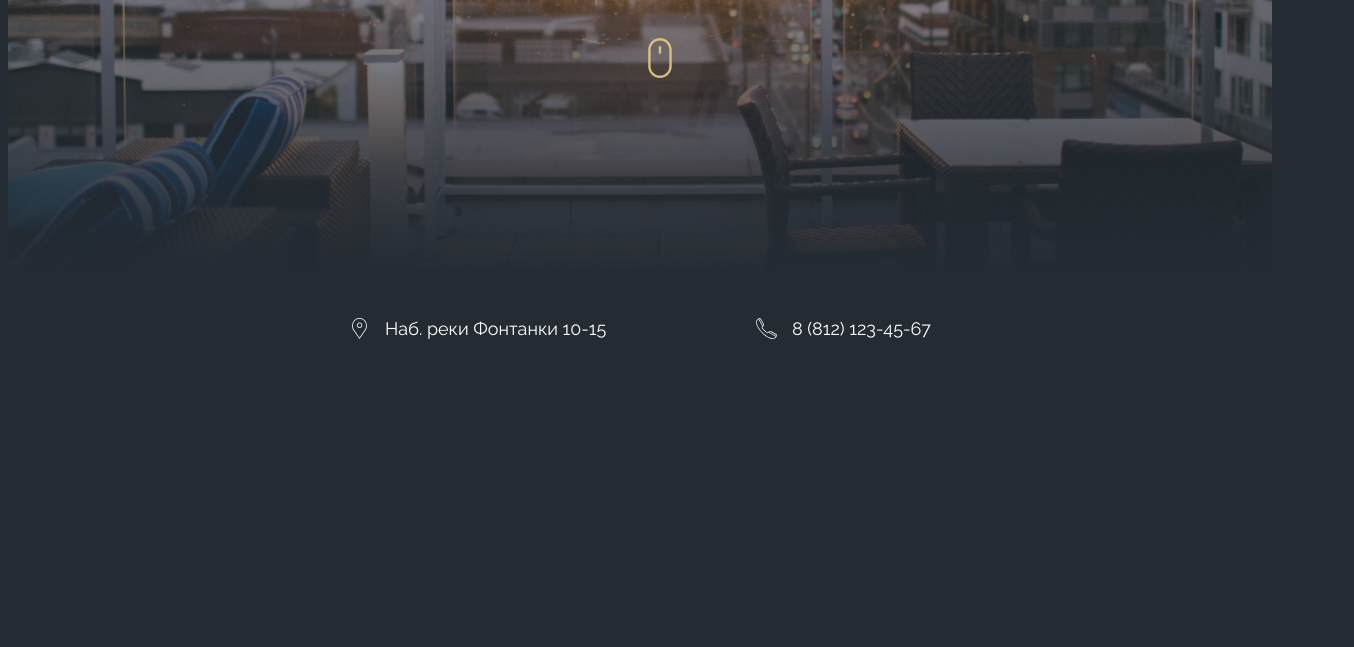
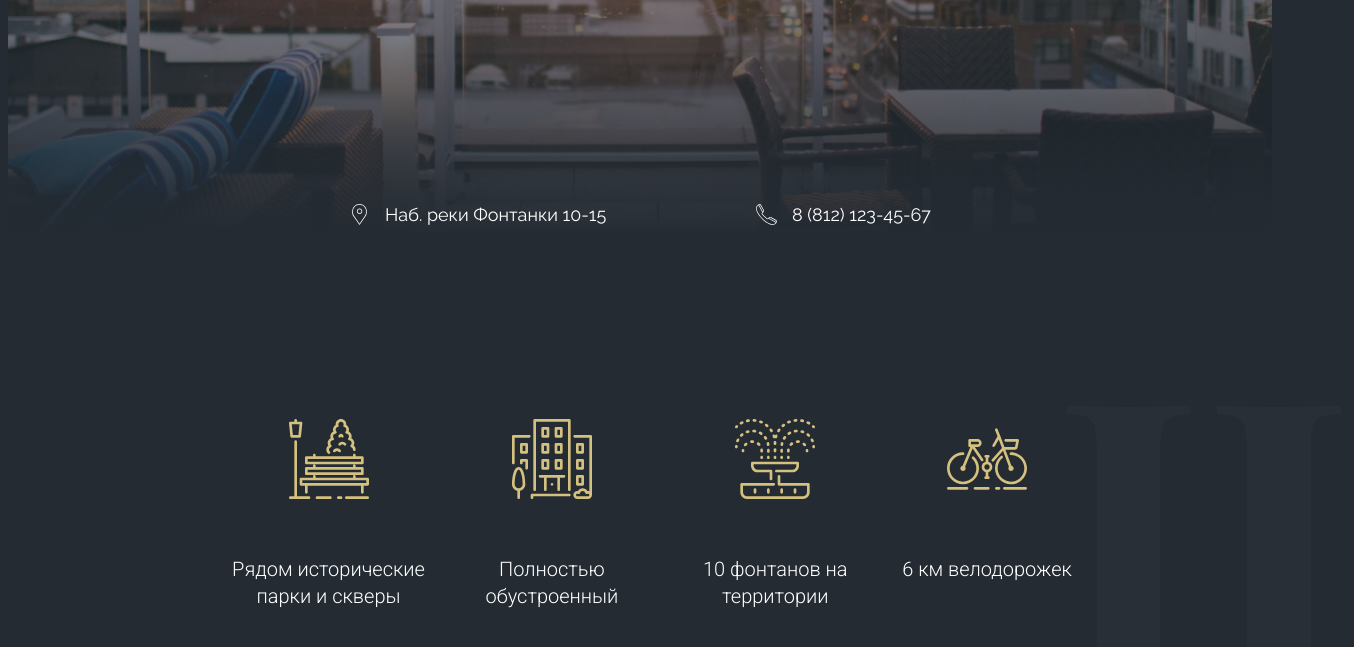
Before and after one commit to ZaharBorisenko/VERSTKA-HTML-SCSS, a website: page HouseVop-landingPage/src/index.html in a window 1280 px wide. Shown: the part 509-1156 px from the top of the page, 1354 px wide, since content can reach past the window. Before the commit the page ends 856 px from the top, so only its background shows below. Drawn offline with nearby package versions, Linux system fonts and the light colour scheme; files that its build step writes are made by us from their sources; files whose address does not match are found by name.

Commit message:
debug + blockPluses

```diff
--- /dev/null
+++ b/HouseVop-landingPage/src/html/advantage.html
@@ -0,0 +1,36 @@
+<section id="pluses" class="advantage">
+    <div class="container">
+        <div class="col-12">
+            <div class="advantage__row">
+                <div class="advantage__item">
+                    <img class="advantage__item-img" src="@img/icons/bench.svg" alt="">
+                    <span class="advantage__item-text">
+                        Рядом исторические парки и скверы
+                    </span>
+                </div>
+
+                <div class="advantage__item">
+                    <img class="advantage__item-img" src="@img/icons/building.svg" alt="">
+                    <span class="advantage__item-text">
+                        Полностью обустроенный
+                    </span>
+                </div>
+
+                <div class="advantage__item">
+                    <img class="advantage__item-img" src="@img/icons/fountain.svg" alt="">
+                    <span class="advantage__item-text">
+                        10 фонтанов на территории
+                    </span>
+                </div>
+
+                <div class="advantage__item">
+                    <img class="advantage__item-img" src="@img/icons/bicycle.svg" alt="">
+                    <span class="advantage__item-text">
+                        6 км велодорожек
+                    </span>
+                </div>
+            </div>
+        </div>
+    </div>
+    <div class="section__number">II</div>
+</section>
--- a/HouseVop-landingPage/src/html/head.html
+++ b/HouseVop-landingPage/src/html/head.html
@@ -4,6 +4,7 @@
     <meta name="viewport" content="width=device-width, initial-scale=1.0">
     <link rel="stylesheet" href="css/style.min.css">
     <title>@@title</title>
+    <link rel="shortcut icon" href="@img/icons/home_house_3526.png">
 
     <link rel="preconnect" href="https://fonts.googleapis.com">
     <link rel="preconnect" href="https://fonts.gstatic.com" crossorigin>
--- a/HouseVop-landingPage/src/html/header.html
+++ b/HouseVop-landingPage/src/html/header.html
@@ -6,7 +6,7 @@
                     <h1>Жилой комплекс <br> в историческом центре</h1>
 
                     <div class="header__mouse-effect">
-                        <a class="header__mouse-effect-mouse" href="#"><img src="@img/icons/mouse.svg" alt="icon-mouse"></a>
+                        <a class="header__mouse-effect-mouse" href="#"><img class="img-jump" src="@img/icons/mouse.svg" alt="icon-mouse"></a>
                     </div>
 
                     <div class="header__contacts">
--- a/HouseVop-landingPage/src/index.html
+++ b/HouseVop-landingPage/src/index.html
@@ -7,6 +7,7 @@
 <body>
     @@include('html/navigation.html',{})
     @@include('html/header.html',{})
+    @@include('html/advantage.html',{})
     @@include('html/footer.html',{})
     <script src="js/app.min.js"></script>
 </body>
--- /dev/null
+++ b/HouseVop-landingPage/src/scss/advantage.scss
@@ -0,0 +1,61 @@
+.advantage{
+    padding: 120px 0;
+    width: 840px;
+    max-width: 100%;
+    margin: auto;
+
+    position: relative;
+
+
+    &__row{
+        display: flex;
+        justify-content: space-between;
+        align-items: flex-start;
+        flex-wrap: row nowrap;
+    }
+
+    &__item{
+        text-align: center;
+
+        &-text{
+            display: block;
+            padding-top: 53px;
+            max-width: 193px;
+
+            font-family: 'Roboto', sans-serif;
+            font-size: 20px;
+            line-height: 27px;
+        }
+    }
+}
+
+.section__number{
+    position: absolute;
+    top: -10%;
+    right: -35%;
+
+    font-family: 'Playfair Display', serif;
+    font-weight: 700;
+    font-size: 400px;
+    line-height: 533px;
+    color: #fff;
+    opacity: 0.02;
+}
+
+.section__number{
+    position: absolute;
+    top: -10%;
+    right: -35%;
+
+    font-family: 'Playfair Display', serif;
+    font-weight: 700;
+    font-size: 400px;
+    line-height: 533px;
+    color: #fff;
+    opacity: 0.02;
+}
+
+.section__number-left{
+    left: -35%;
+    right: unset;
+}
--- a/HouseVop-landingPage/src/scss/header.scss
+++ b/HouseVop-landingPage/src/scss/header.scss
@@ -1,7 +1,7 @@
 .header{
     position: relative;
 
-    min-height: 840px;
+    min-height: 100vh;
     background-size: cover;
     background-repeat: no-repeat;
     background-position: center;
@@ -23,6 +23,7 @@
         width: 100%;
         display: flex;
         justify-content: space-between;
+        padding-bottom: 74px;
     }
 
     &__contacts-item{
@@ -51,6 +52,13 @@
         top: 210px;
         left: 50%;
         transform: translateY(-50%);
+
+        transition: all 1s ease-out;
+
+    }
+
+    &__mouse-effect:hover{
+        transform: scale(1.3);
     }
 }
 
--- a/HouseVop-landingPage/src/scss/style.scss
+++ b/HouseVop-landingPage/src/scss/style.scss
@@ -6,6 +6,7 @@
 @import "./header";
 @import "./footer";
 @import "./navigation";
+@import "./advantage.scss";
 
 
 body{
@@ -14,4 +15,5 @@ body{
     min-width: 280px;
     background-color: #242B33;
     overflow-x: hidden;
+    min-height: 900vh;
 }
```
Also changed, not shown: HouseVop-landingPage/src/img/icons/home_house_3526.png (added).
